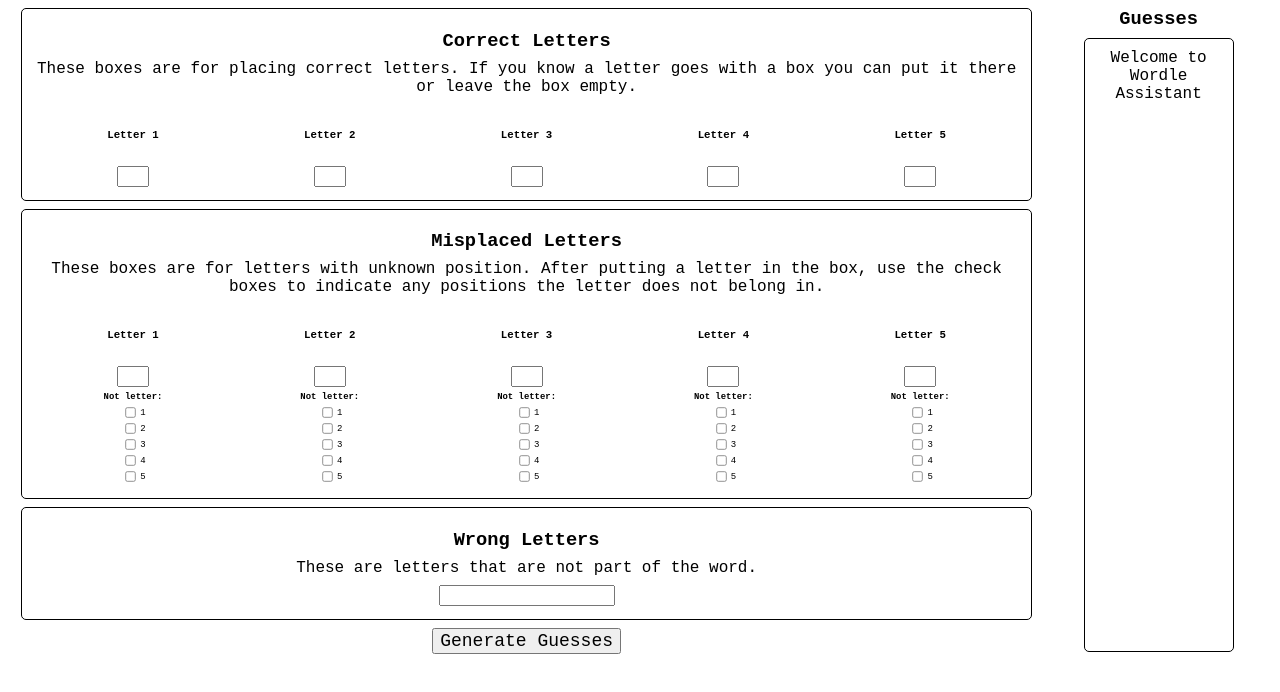
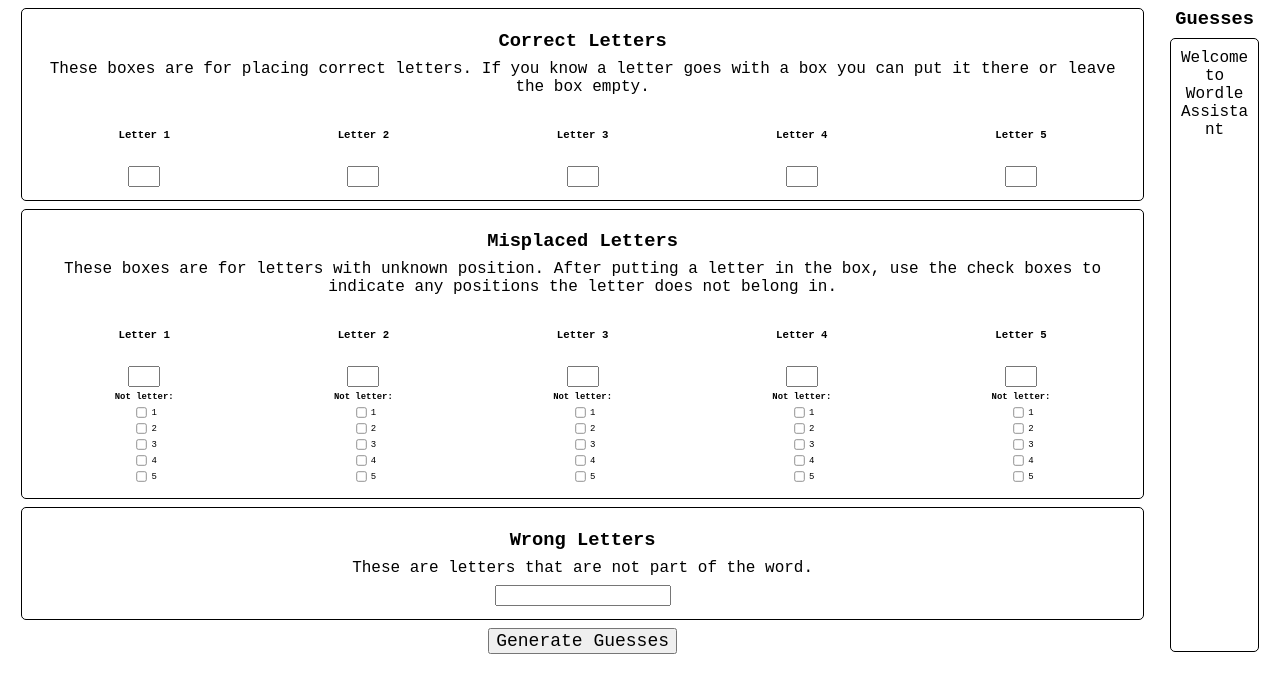
Before and after one commit to jwhaynes/wordle_assistant, a plain HTML site: page index.html in a window 1280 px wide. Shown: the part 48-740 px from the top of the page. Drawn offline with Linux system fonts and the light colour scheme.

Commit message:
adjusted css to make display better in moblile

```diff
--- a/style.css
+++ b/style.css
@@ -83,10 +83,10 @@ header {
 
 #guesses-box {
     border: solid 1px black;
-    margin-left: 3vw;
-    margin-right: 3vw;
+    margin-left: 1vw;
+    margin-right: 1vw;
     height: 74vh;
-    width: 10vw;
+    width: 7ch;
     border-radius: 5px;
     padding: 10px;
     overflow-wrap: break-word;
```
